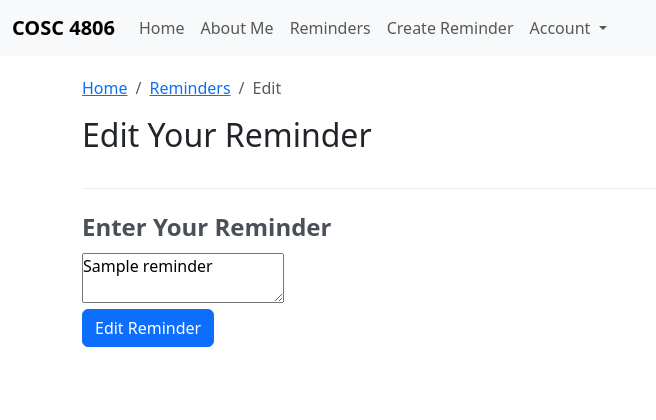
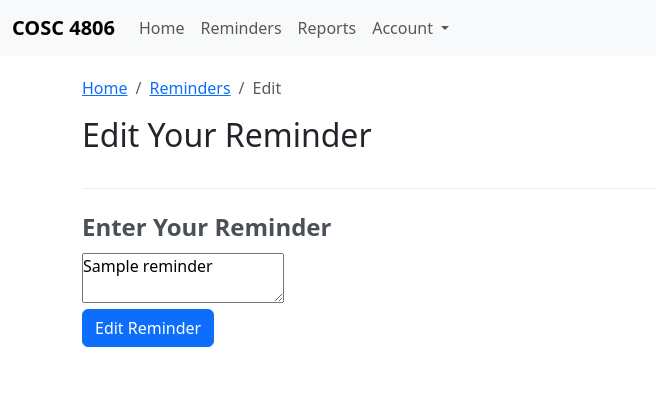
Before and after one commit to ryancad35/COSC-4806-05, a PHP site: template app/views/reminders/edit.php in a window 1280 px wide. Shown: the top 420 px of the page, without its empty margins (0-656 px from the left). Run offline with PHP 8.4, Linux system fonts and the light colour scheme; the visitor is signed in with stand-in values (Sample User, id 1); the template is opened without the code that fills it: most values are stand-ins (such as "Sample title", 1, 10 or a date in 2020); data that the repository does not hold is empty.

Commit message:
Added nav item in header for viewing reports, only viewable by admin

```diff
--- a/app/views/templates/header.php
+++ b/app/views/templates/header.php
@@ -31,14 +31,13 @@ if (!isset($_SESSION['auth'])) {
             <a class="nav-link" href="/home">Home</a>
           </li>
           <li class="nav-item">
-            <a class="nav-link" href="/about">About Me</a>
-          </li>
-          <li class="nav-item">
             <a class="nav-link" href="/reminders">Reminders</a>
           </li>
-          <li class="nav-item">
-            <a class="nav-link" href="/reminders/create">Create Reminder</a>
-          </li>
+          <?php if (isset($_SESSION['username']) && $_SESSION['username'] === 'admin'): ?>
+            <li class="nav-item">
+              <a class="nav-link" href="/reports">Reports</a>
+            </li>
+            <?php endif; ?>
           <li class="nav-item dropdown">
             <a class="nav-link dropdown-toggle" href="#" id="navbarDropdown" role="button" data-bs-toggle="dropdown" aria-expanded="false">
               Account
```
